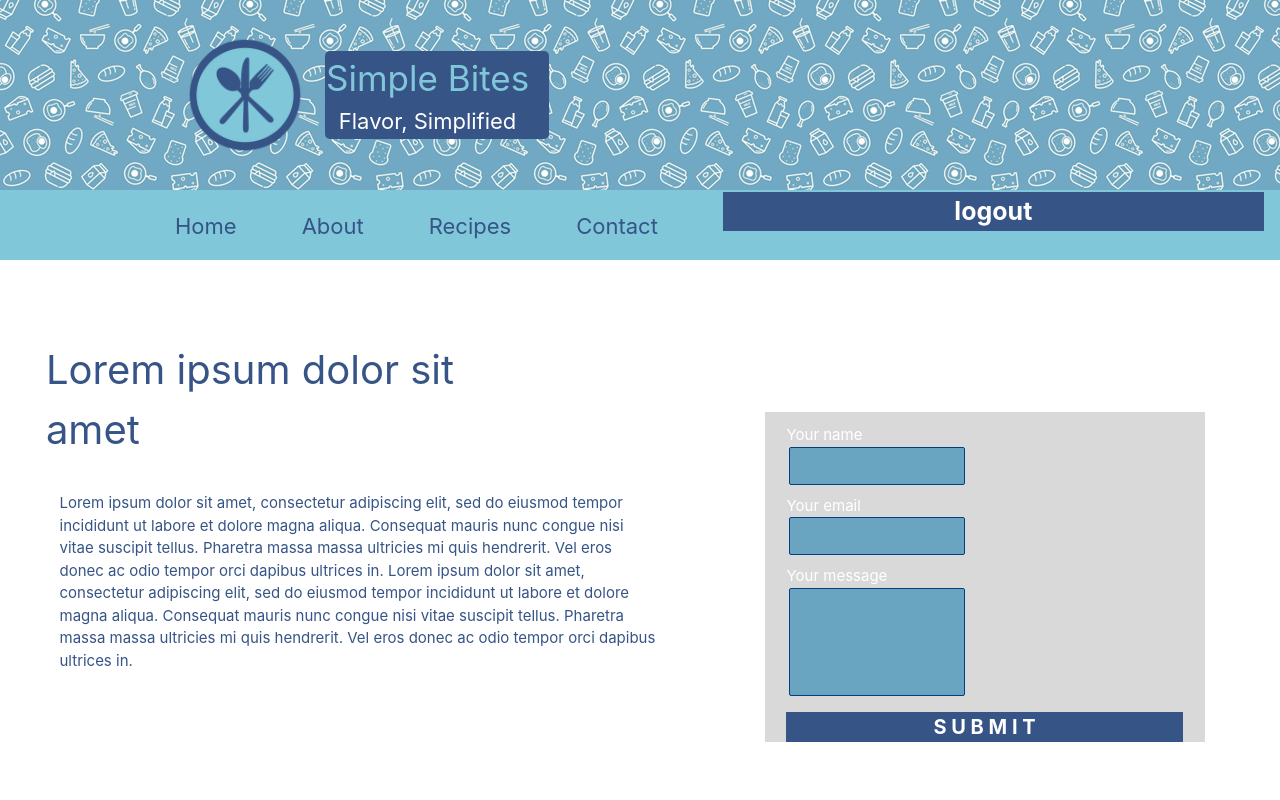
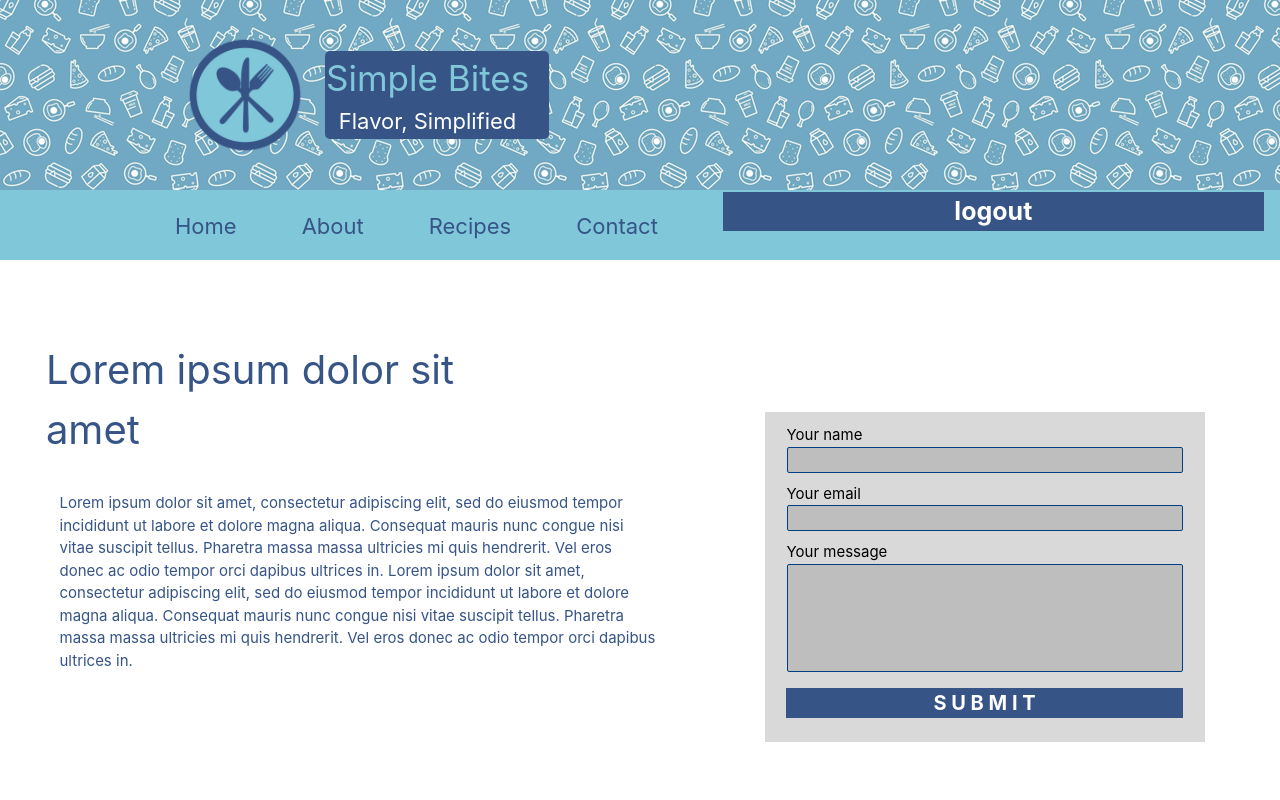
Before and after one commit to SimpleBites/FrontEnd, a React (Create React App) app in the folder app/: page /Contact in a window 1280 px wide. Shown: the top 800 px of the page. Built offline with nearby package versions, Linux system fonts and the light colour scheme.

Commit message:
adduser final design

```diff
--- a/app/src/components/pages/admin/adduser.css
+++ b/app/src/components/pages/admin/adduser.css
@@ -1,4 +1,3 @@
-
 .blue-bar-2 {
   width: 90%;
   background-color: #365486;
@@ -13,16 +12,16 @@
   margin-left: 20px;
 }
 
-.text-align-contact {
+.text-align-adduser {
   text-align: left;
   color: white;
+  margin-left: 27px;
 }
 
-.text-area-contact {
-  width: 40%;
+.text-area-adduser {
+  width: 30%; /* Adjust width as needed */
   padding: 6px;
-  margin-left: 24px;
-  margin-right: 700px;
+  margin-right: 107vh;
   background-color: #69A5C0;
 
 }
@@ -30,27 +29,23 @@
 .sub-button5 {
   padding: 6px 20px;
   display: flex;
-  margin-top: -10px;
+  margin-top: 10px;
   margin-left: 25px;
   background-color: #365486;
   color: white;
 }
 
-
 .form-group {
   display: flex;
   flex-direction: column;
-  margin-bottom: 15px;
+  margin-bottom: 5px;
 }
 
 .form-label {
   margin-bottom: 5px;
   text-align: left;
-
 }
 
 .form-input {
   margin-bottom: 10px;
-
-
 }
--- a/app/src/components/pages/admin/adduser.js
+++ b/app/src/components/pages/admin/adduser.js
@@ -1,6 +1,8 @@
+// Adduser.js
+
 import React, { useState } from 'react';
 import AdminNav from '../../adminNav';
-import "../admin/adduser.css"
+import "./adduser.css";
 
 export default function Adduser() {
     const [formData, setFormData] = useState({
@@ -34,7 +36,7 @@ export default function Adduser() {
                     <form onSubmit={handleSubmit}>
                         <div className="form-group">
                             <div className="form-label">
-                                <label htmlFor="username" className="text-align-contact">Username</label>
+                                <label htmlFor="username" className="text-align-adduser">Username</label>
                             </div>
                             <div className="form-input">
                                 <input
@@ -43,14 +45,14 @@ export default function Adduser() {
                                     name="username"
                                     value={formData.username}
                                     onChange={handleChange}
-                                    className="text-area-contact"
+                                    className="text-area-adduser"
                                     required
                                 />
                             </div>
                         </div>
                         <div className="form-group">
                             <div className="form-label">
-                                <label htmlFor="email" className="text-align-contact">Email</label>
+                                <label htmlFor="email" className="text-align-adduser">Email</label>
                             </div>
                             <div className="form-input">
                                 <input
@@ -59,14 +61,14 @@ export default function Adduser() {
                                     name="email"
                                     value={formData.email}
                                     onChange={handleChange}
-                                    className="text-area-contact"
+                                    className="text-area-adduser"
                                     required
                                 />
                             </div>
                         </div>
                         <div className="form-group">
                             <div className="form-label">
-                                <label htmlFor="password" className="text-align-contact">Password</label>
+                                <label htmlFor="password" className="text-align-adduser">Password</label>
                             </div>
                             <div className="form-input">
                                 <input
@@ -75,7 +77,7 @@ export default function Adduser() {
                                     name="password"
                                     value={formData.password}
                                     onChange={handleChange}
-                                    className="text-area-contact"
+                                    className="text-area-adduser"
                                     required
                                 />
                             </div>
```
